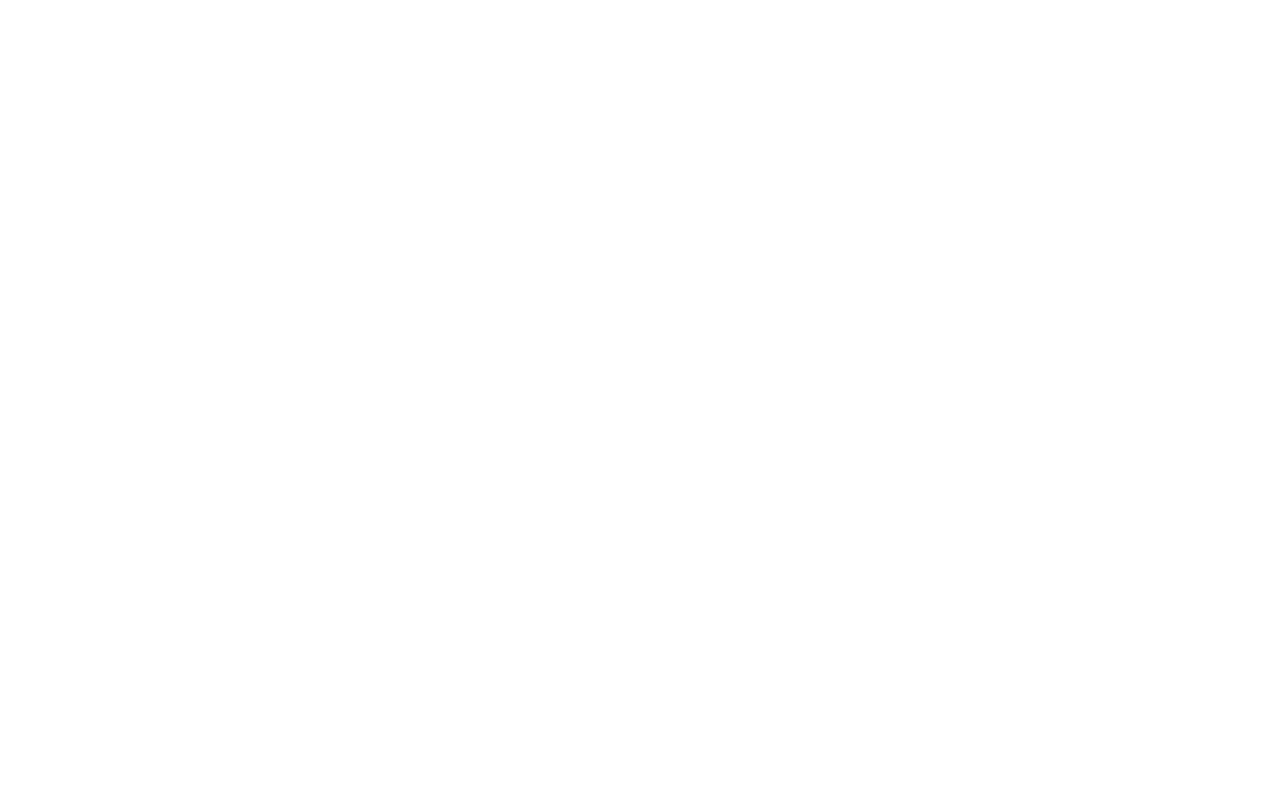
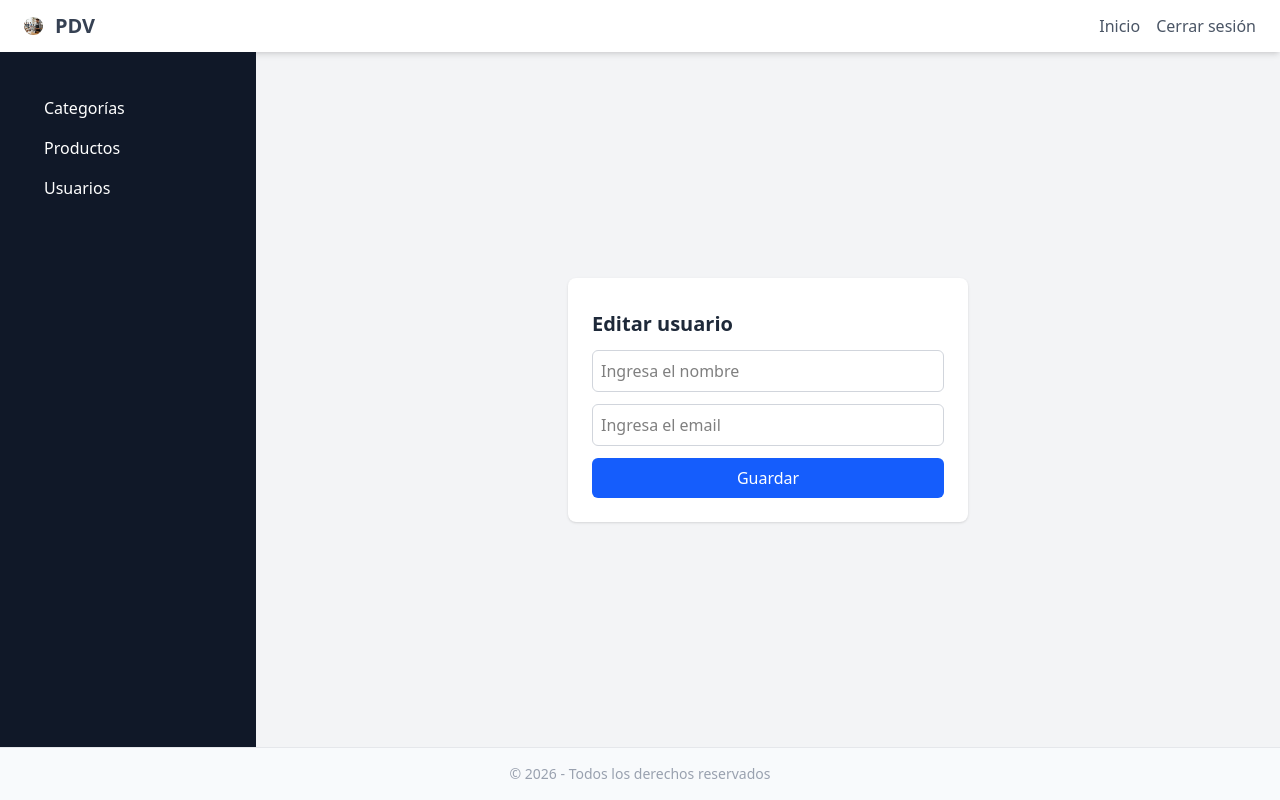
Before and after one commit to NayeliAndrade/punto_de_venta, a React (Vite) app: page /editUser/1 in a window 1280 px wide. Before the commit this address had no page. Built offline with nearby package versions, Linux system fonts and the light colour scheme; no server answers; what axios-mock-adapter would draw is missing.

Commit message:
agregar formulario para editar usuario

```diff
--- a/src/App.tsx
+++ b/src/App.tsx
@@ -11,6 +11,7 @@
 import EditCategory from "./pages/EditCategory"
 import EditProduct from "./pages/EditProduct"
 import UserList from "./pages/UserList"
+import EditUser from "./pages/EditUser"
 
 function App() {
 
@@ -26,6 +27,7 @@
       <Route path="/editCategory/:id" element={<Layout><EditCategory /></Layout>} />
       <Route path="/deleteCategory/:id" element={<Layout><EditCategory /></Layout>} />
       <Route path="/userList" element={<Layout><UserList /></Layout>} />
+      <Route path="/editUser/:id" element={<Layout><EditUser /></Layout>} />
       <Route path="/pay" element={<Layout><Pay /></Layout>} />
     </Routes>
   )
--- /dev/null
+++ b/src/pages/EditUser.tsx
@@ -0,0 +1,96 @@
+import { useEffect, useState } from "react";
+import api from "../api/api";
+import { useNavigate } from "react-router-dom";
+import { useParams } from "react-router-dom";
+import Button from "../components/Button";
+import Title from "../components/Title";
+import Input from "../components/Input";
+import type { UserProps } from "../types/UserProps";
+
+function EditUser() {
+    const navigate = useNavigate();
+    const [formData, setFormData] = useState({ id: "", name: "", email: "" });
+    const { id } = useParams<{ id: string }>();
+    useEffect(() => {
+        api.get("/users")
+            .then(res => {
+                const user = res.data.users.find(
+                    (u: UserProps) => String(u.id) === String(id)
+                );
+                if (user) {
+                    setFormData({
+                        id: String(user.id),
+                        name: user.name,
+                        email: user.email
+                    });
+                }
+            })
+            .catch(err => console.error(err));
+
+    }, [id]);
+    // maneja el estado del formulario
+
+    //es la funcion que maneja el submit del formulario
+    function handleSubmit(e: React.FormEvent<HTMLFormElement>) {
+        //fromData es la informacion que se recibe desde el formulario
+        //console.log(formData);
+        //envia la informacion al backend, agregando una nueva categoria
+        api.put(`/users/${formData.id}`, {
+            id: formData.id,
+            name: formData.name,
+            email: formData.email
+        }).then(res => {
+            const data = res.data;
+            // muestra la respuesta del backend en la consola
+            console.log(data);
+            navigate("/userList");
+            //muestra un mensaje de exito en la consola
+        }).catch(err => {
+            //muestra si hay un error en la consola
+            console.error(err);
+        });
+        e.preventDefault();
+    }
+    //maneja el cambio en el input del formulario
+    const handleChange = (e: React.ChangeEvent<HTMLInputElement>) => {
+        //obtiene el nombre y el valor del input que se esta modificando
+        const { name, value } = e.target;
+        //actualiza el estado del formulario con el nuevo valor
+        setFormData(prevState => ({
+            //copia el estado anterior
+            ...prevState,
+            [name]: value
+        }));
+        //console.log(name, value);
+
+    }
+
+    return (
+        <>
+            {/* formulario para agregar una nueva categoria */}
+
+            <div className="w-100  p-6  bg-white rounded-lg shadow-sm gap-4">
+                <Title text="Editar usuario" />
+                <form className="flex flex-row sm:flex-col gap-3 mt-3" onSubmit={handleSubmit}>
+                    <Input
+                        placeholder="Ingresa el nombre"
+                        name="name"
+                        value={formData.name}
+                        onChange={handleChange}
+                        type="text"
+                    />
+                    <Input
+                        placeholder="Ingresa el email"
+                        name="email"
+                        value={formData.email}
+                        onChange={handleChange}
+                        type="email"
+                    />
+                    <Button text="Guardar" type="submit" />
+                </form>
+            </div>
+
+        </>
+    )
+}
+export default EditUser;
--- a/src/types/InputProps.ts
+++ b/src/types/InputProps.ts
@@ -1,5 +1,5 @@
 export type InputProps = {
-    type: "text" | "number" | "date" | "file " | "password";
+    type: "text" | "number" | "date" | "file" | "email" | "password";
     placeholder?: string;
     name: string;
     value: string;
```
